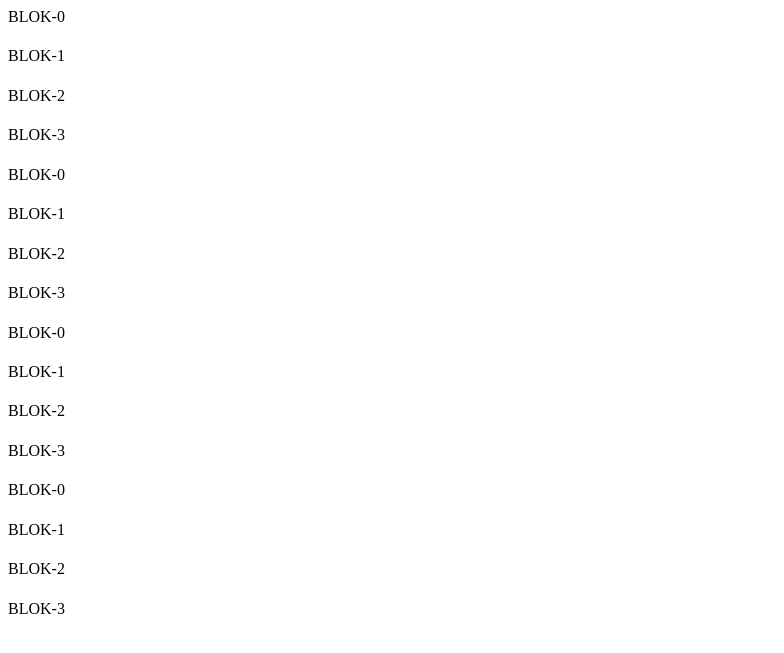
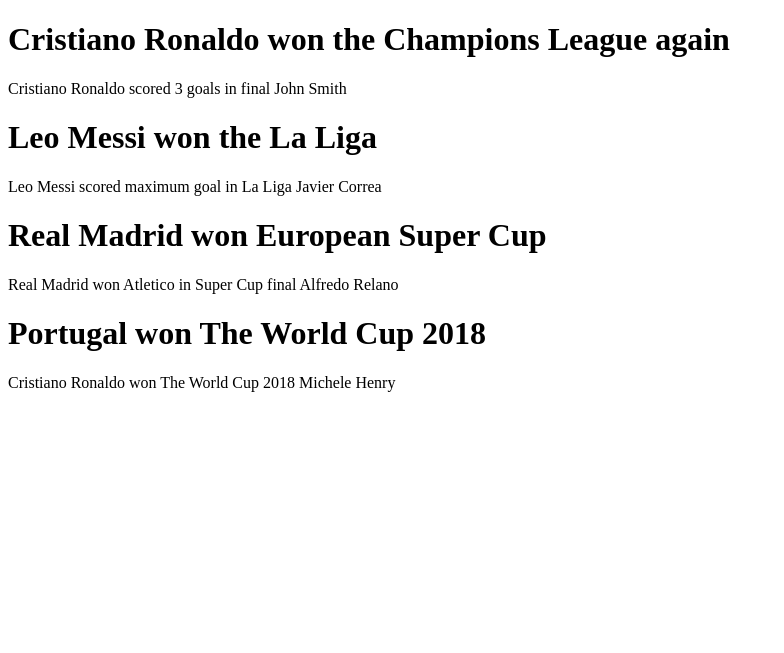
Before and after one commit to AsylbekBektaev/Bitlab, a PHP site: page / in a window 1280 px wide. Shown: the top 653 px of the page, without its empty margins (0-784 px from the left). Run offline with PHP 8.4, Linux system fonts and the light colour scheme; data that the repository does not hold is empty.

Commit message:
Update index.php

```diff
--- a/M1/LESON-2/practice-1/index.php
+++ b/M1/LESON-2/practice-1/index.php
@@ -25,29 +25,11 @@
 
 
 <div>
-	BLOK-0
-	<h1><?php echo $news[$i][0]['title']?></h1>
-	<span><?php echo $news[$i][0]['content']?></span>
-	<span><?php echo $news[$i][0]['author']?></span>
+	<h1><?php echo $news[$i]['title']?></h1>
+	<span><?php echo $news[$i]['content']?></span>
+	<span><?php echo $news[$i]['author']?></span>
 </div>
-<div>
-	BLOK-1
-	<h1><?php echo $news[$i][1]['title']?></h1>
-	<span><?php echo $news[$i][1]['content']?></span>
-	<span><?php echo $news[$i][1]['author']?></span>
-</div>
-<div>
-	BLOK-2
-	<h1><?php echo $news[$i][2]['title']?></h1>
-	<span><?php echo $news[$i][2]['content']?></span>
-	<span><?php echo $news[$i][2]['author']?></span>
-</div>
-<div>
-	BLOK-3
-	<h1><?php echo $news[$i][3]['title']?></h1>
-	<span><?php echo $news[$i][3]['content']?></span>
-	<span><?php echo $news[$i][3]['author']?></span>
-</div>
+
 
 
 <?php
```
